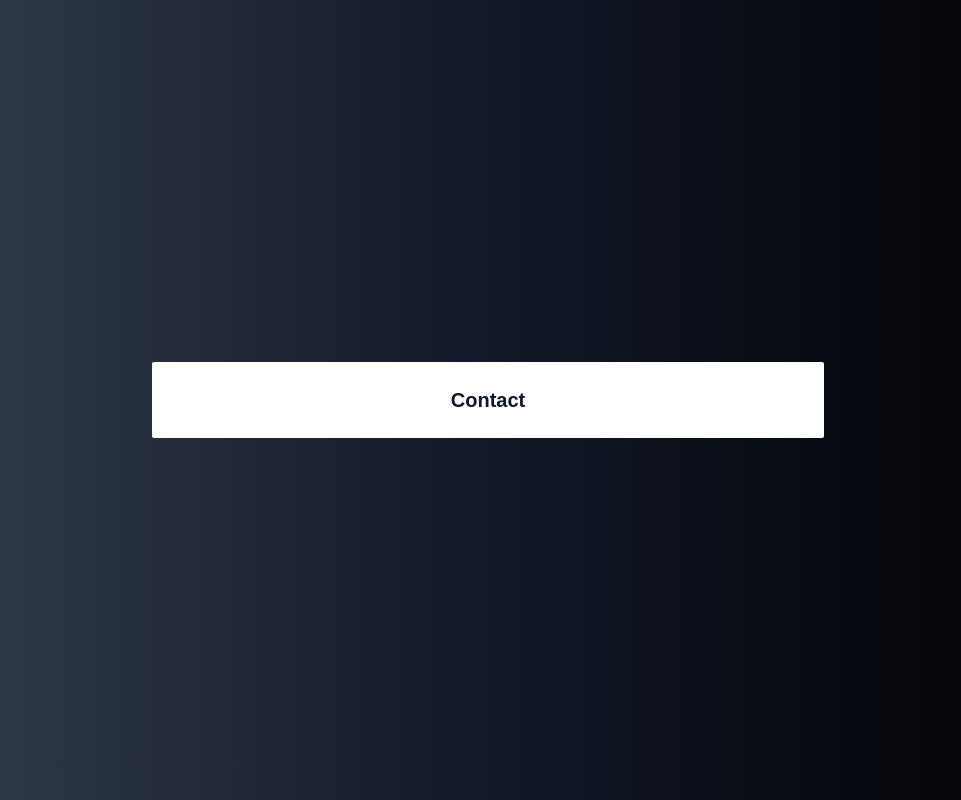
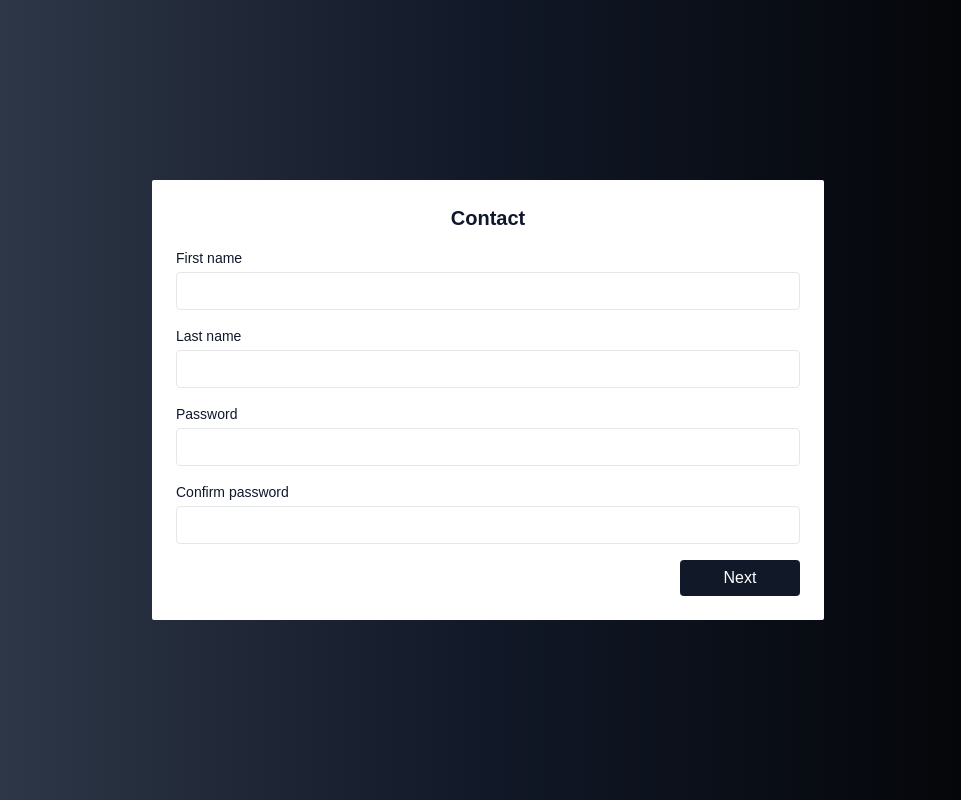
Before and after one commit to gustavosalviato/multi-step-form-testing, a Next.js app: page / in a window 1280 px wide. Shown: the whole page, without its empty margins (152-1113 px from the left). Built offline with nearby package versions, Linux system fonts and the light colour scheme.

Commit message:
chore: button and inputText component

```diff
--- a/package.json
+++ b/package.json
@@ -9,6 +9,7 @@
     "lint": "next lint"
   },
   "dependencies": {
+    "lucide-react": "^0.293.0",
     "next": "13.5.6",
     "react": "^18",
     "react-dom": "^18"
--- /dev/null
+++ b/src/app/Button/index.tsx
@@ -0,0 +1,17 @@
+import { ComponentProps, ElementType } from 'react'
+
+type ButtonProps = ComponentProps<'button'> & {
+  icon?: ElementType
+}
+
+export function Button({ title, icon: Icon, ...props }: ButtonProps) {
+  return (
+    <button
+      {...props}
+      className="flex items-center justify-center gap-2 px-4 h-9 bg-gray-900 text-white font-medium rounded max-w-[7.5rem] w-full duration-300 transition-colors hover:bg-gray-700"
+    >
+      {title}
+      {Icon && <Icon className="h-5 w-5" />}
+    </button>
+  )
+}
--- /dev/null
+++ b/src/app/InputText/index.tsx
@@ -0,0 +1,14 @@
+import { ComponentProps } from 'react'
+
+type InputTextProps = ComponentProps<'input'>
+
+export function InputText({ ...rest }: InputTextProps) {
+  return (
+    <div className="flex items-center w-full px-3 py-2 gap-2 border border-gray-200 rounded focus-within:border-gray-900 focus-within:ring-4 focus-within:ring-gray-50">
+      <input
+        {...rest}
+        className="border-0 bg-transparent p-0 outline-none placeholder:text-slate-400 text-black text-sm w-full"
+      />
+    </div>
+  )
+}
--- a/src/app/page.tsx
+++ b/src/app/page.tsx
@@ -1,11 +1,45 @@
 import Image from 'next/image'
+import { Button } from './Button/index'
+import { InputText } from './InputText/index'
 
 export default function Home() {
   return (
     <div className="flex items-center justify-center min-h-screen bg-gradient-to-r from-gray-700 via-gray-900 to-black px-4">
-      <div className="flex flex-col space-y-4 rounded-sm p-6 bg-white max-w-2xl w-full">
+      <form className="flex flex-col space-y-4 rounded-sm p-6 bg-white max-w-2xl w-full">
         <h2 className="text-center items-center text-xl font-bold">Contact</h2>
-      </div>
+
+        <fieldset className="flex flex-col gap-1">
+          <label htmlFor="firstName" className="text-sm">
+            First name
+          </label>
+          <InputText id="firstName" />
+        </fieldset>
+
+        <fieldset className="flex flex-col gap-1">
+          <label htmlFor="lastName" className="text-sm">
+            Last name
+          </label>
+          <InputText id="lastName" />
+        </fieldset>
+
+        <fieldset className="flex flex-col gap-1">
+          <label htmlFor="password" className="text-sm">
+            Password
+          </label>
+          <InputText id="password" />
+        </fieldset>
+
+        <fieldset className="flex flex-col gap-1">
+          <label htmlFor="confirmPassword" className="text-sm">
+            Confirm password
+          </label>
+          <InputText id="confirmPassword" />
+        </fieldset>
+
+        <footer className="flex justify-end">
+          <Button title="Next" type="submit" />
+        </footer>
+      </form>
     </div>
   )
 }
```
Also changed, not shown: 1 other file (tests, documents, lock files or other folders).
